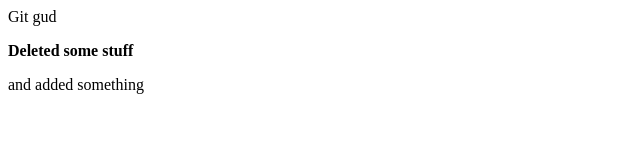
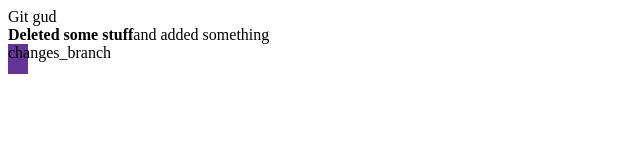
Before and after one commit to ocram444/gitgud, a plain HTML site: page index.html in a window 1280 px wide. Shown: the whole page, without its empty margins (0-640 px from the left). Drawn offline with Linux system fonts and the light colour scheme.

Commit message:
fixed a bug with the span on index.html and added a purple box

```diff
--- a/index.html
+++ b/index.html
@@ -7,6 +7,7 @@
 </head>
 <body>
     <div>Git gud</div>
-    <div><p><b>Deleted some stuff</b></p><span>and added something</span></div>
+    <div><span><b>Deleted some stuff</b></span><span>and added something</span></div>
+    <div style="width: 20px; height: 30px; background-color: rebeccapurple;">changes_branch</div>
 </body>
 </html>
```
